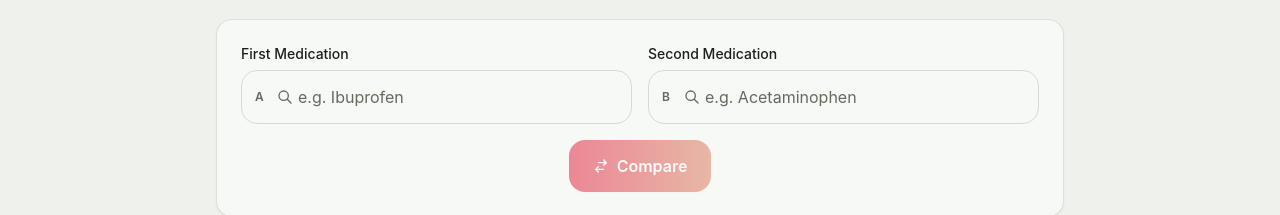
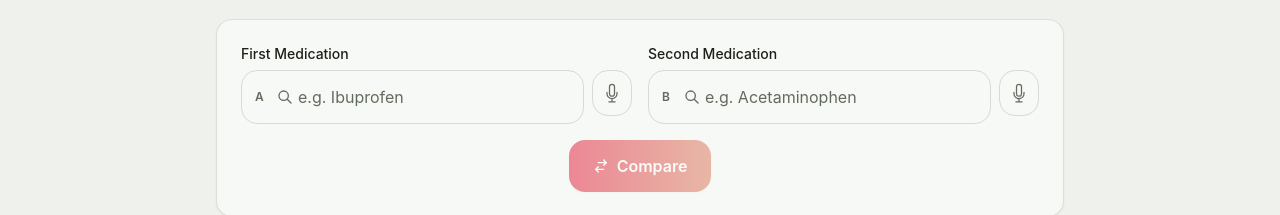
Before and after one commit to 532ab/medequity, a Next.js app: page /compare in a window 1280 px wide. Shown: the part 254-469 px from the top of the page. Built offline with nearby package versions, Linux system fonts and the light colour scheme.

Commit message:
Add voice input for search and read-aloud for drug info

```diff
--- a/src/components/DrugInfo.tsx
+++ b/src/components/DrugInfo.tsx
@@ -3,6 +3,7 @@
 import { useState, useEffect } from "react";
 import { DrugLabel } from "@/lib/openFda";
 import { useLanguage } from "@/lib/LanguageContext";
+import ReadAloud from "@/components/ReadAloud";
 import type { TranslationKey } from "@/lib/i18n";
 
 const sections = [
@@ -136,6 +137,9 @@ export default function DrugInfo({ label }: { label: DrugLabel }) {
             </span>
           )}
         </div>
+
+        {/* Read Aloud */}
+        <ReadAloud text={`${label.brandName}. ${getText("purpose")} ${getText("usage")} ${getText("dosage")} Warnings: ${getWarnings().join(". ")}`} />
       </div>
 
       {aiLoading && (
--- a/src/components/DrugInput.tsx
+++ b/src/components/DrugInput.tsx
@@ -3,6 +3,7 @@
 import { useState, useEffect, useRef } from "react";
 
 import BarcodeScanner from "@/components/BarcodeScanner";
+import VoiceInput from "@/components/VoiceInput";
 
 interface DrugInputProps {
   value: string;
@@ -204,6 +205,7 @@ export default function DrugInput({ value, onChange, placeholder, prefix, requir
             aria-label={placeholder || "Search for a medication"}
           />
         </div>
+        <VoiceInput onResult={(text) => { onChange(text); }} />
         {showScanner && (
           <BarcodeScanner onScan={(name) => { onChange(name); }} />
         )}
--- /dev/null
+++ b/src/components/ReadAloud.tsx
@@ -0,0 +1,64 @@
+"use client";
+
+import { useState, useRef } from "react";
+import { useLanguage } from "@/lib/LanguageContext";
+
+interface ReadAloudProps {
+  text: string;
+}
+
+export default function ReadAloud({ text }: ReadAloudProps) {
+  const { locale } = useLanguage();
+  const [speaking, setSpeaking] = useState(false);
+  const utteranceRef = useRef<SpeechSynthesisUtterance | null>(null);
+
+  const supported = typeof window !== "undefined" && "speechSynthesis" in window;
+
+  const toggle = () => {
+    if (speaking) {
+      window.speechSynthesis.cancel();
+      setSpeaking(false);
+      return;
+    }
+
+    const utterance = new SpeechSynthesisUtterance(text);
+    utterance.lang = locale === "es" ? "es-US" : "en-US";
+    utterance.rate = 0.9;
+    utterance.pitch = 1;
+
+    utterance.onend = () => setSpeaking(false);
+    utterance.onerror = () => setSpeaking(false);
+
+    utteranceRef.current = utterance;
+    window.speechSynthesis.cancel();
+    window.speechSynthesis.speak(utterance);
+    setSpeaking(true);
+  };
+
+  if (!supported || !text) return null;
+
+  return (
+    <button
+      onClick={toggle}
+      aria-label={speaking ? (locale === "es" ? "Detener lectura" : "Stop reading") : (locale === "es" ? "Leer en voz alta" : "Read aloud")}
+      className={`inline-flex items-center gap-1.5 px-2.5 py-1.5 rounded-xl text-xs font-medium transition-all active:scale-95 ${
+        speaking
+          ? "bg-coral/10 text-coral dark:bg-coral/20"
+          : "text-sub hover:text-coral hover:bg-sand/40 dark:hover:bg-dark-border"
+      }`}
+    >
+      {speaking ? (
+        <svg className="w-3.5 h-3.5" fill="none" viewBox="0 0 24 24" stroke="currentColor" strokeWidth={2}>
+          <path strokeLinecap="round" strokeLinejoin="round" d="M6 18L18 6M6 6l12 12" />
+        </svg>
+      ) : (
+        <svg className="w-3.5 h-3.5" fill="none" viewBox="0 0 24 24" stroke="currentColor" strokeWidth={2}>
+          <path strokeLinecap="round" strokeLinejoin="round" d="M19.114 5.636a9 9 0 010 12.728M16.463 8.288a5.25 5.25 0 010 7.424M6.75 8.25l4.72-4.72a.75.75 0 011.28.53v15.88a.75.75 0 01-1.28.53l-4.72-4.72H4.51c-.88 0-1.704-.507-1.938-1.354A9.01 9.01 0 012.25 12c0-.83.112-1.633.322-2.396C2.806 8.756 3.63 8.25 4.51 8.25H6.75z" />
+        </svg>
+      )}
+      {speaking
+        ? (locale === "es" ? "Detener" : "Stop")
+        : (locale === "es" ? "Escuchar" : "Listen")}
+    </button>
+  );
+}
--- /dev/null
+++ b/src/components/VoiceInput.tsx
@@ -0,0 +1,69 @@
+"use client";
+
+import { useState, useRef } from "react";
+import { useLanguage } from "@/lib/LanguageContext";
+
+interface VoiceInputProps {
+  onResult: (text: string) => void;
+}
+
+export default function VoiceInput({ onResult }: VoiceInputProps) {
+  const { locale } = useLanguage();
+  const [listening, setListening] = useState(false);
+  const recognitionRef = useRef<SpeechRecognition | null>(null);
+
+  const supported = typeof window !== "undefined" && ("SpeechRecognition" in window || "webkitSpeechRecognition" in window);
+
+  const toggle = () => {
+    if (listening) {
+      recognitionRef.current?.stop();
+      setListening(false);
+      return;
+    }
+
+    const SpeechRecognition = window.SpeechRecognition || window.webkitSpeechRecognition;
+    if (!SpeechRecognition) return;
+    const recognition = new SpeechRecognition();
+    recognitionRef.current = recognition;
+
+    recognition.lang = locale === "es" ? "es-US" : "en-US";
+    recognition.interimResults = false;
+    recognition.maxAlternatives = 1;
+
+    recognition.onresult = (event: SpeechRecognitionEvent) => {
+      const transcript = event.results[0][0].transcript;
+      onResult(transcript);
+      setListening(false);
+    };
+
+    recognition.onerror = () => {
+      setListening(false);
+    };
+
+    recognition.onend = () => {
+      setListening(false);
+    };
+
+    recognition.start();
+    setListening(true);
+  };
+
+  if (!supported) return null;
+
+  return (
+    <button
+      type="button"
+      onClick={toggle}
+      aria-label={listening ? (locale === "es" ? "Detener" : "Stop listening") : (locale === "es" ? "Buscar con voz" : "Search by voice")}
+      className={`w-10 h-[46px] flex items-center justify-center rounded-2xl border transition-all active:scale-95 ${
+        listening
+          ? "border-lilly-red bg-lilly-red/10 text-lilly-red animate-pulse"
+          : "border-sand dark:border-dark-border text-sub hover:text-coral hover:border-coral/40"
+      }`}
+    >
+      <svg className="w-5 h-5" fill="none" viewBox="0 0 24 24" stroke="currentColor" strokeWidth={1.5}>
+        <path strokeLinecap="round" strokeLinejoin="round" d="M12 18.75a6 6 0 006-6v-1.5m-6 7.5a6 6 0 01-6-6v-1.5m6 7.5v3.75m-3.75 0h7.5M12 15.75a3 3 0 01-3-3V4.5a3 3 0 116 0v8.25a3 3 0 01-3 3z" />
+      </svg>
+    </button>
+  );
+}
--- a/src/globals.d.ts
+++ b/src/globals.d.ts
@@ -1 +1,25 @@
 declare module "*.css" {}
+
+interface SpeechRecognitionEvent extends Event {
+  results: SpeechRecognitionResultList;
+}
+
+interface SpeechRecognition extends EventTarget {
+  lang: string;
+  interimResults: boolean;
+  maxAlternatives: number;
+  onresult: ((event: SpeechRecognitionEvent) => void) | null;
+  onerror: ((event: Event) => void) | null;
+  onend: (() => void) | null;
+  start(): void;
+  stop(): void;
+}
+
+interface SpeechRecognitionConstructor {
+  new (): SpeechRecognition;
+}
+
+interface Window {
+  SpeechRecognition?: SpeechRecognitionConstructor;
+  webkitSpeechRecognition?: SpeechRecognitionConstructor;
+}
```
